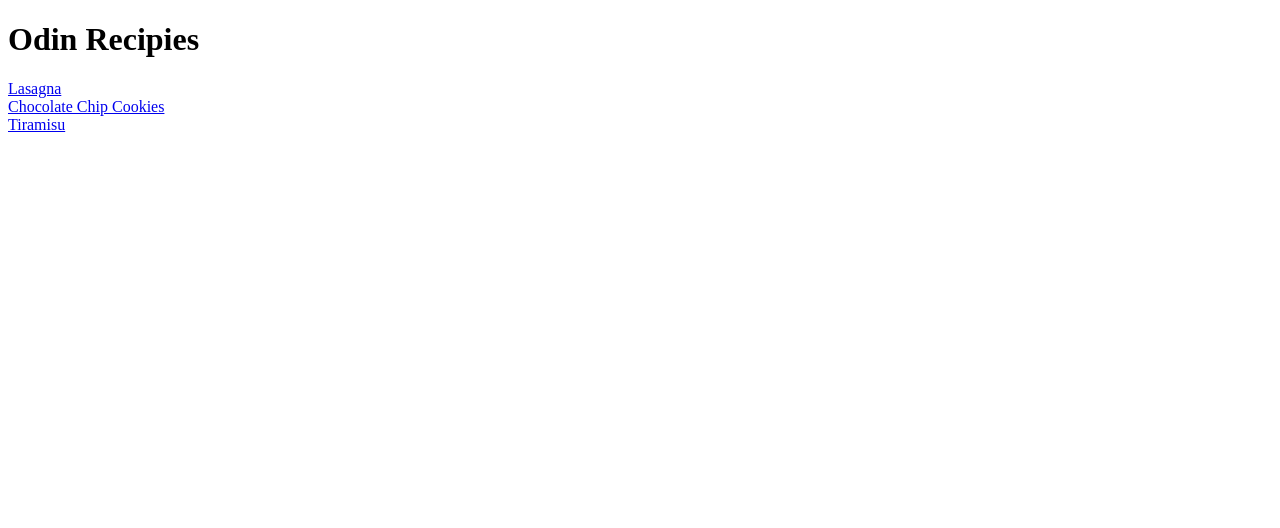
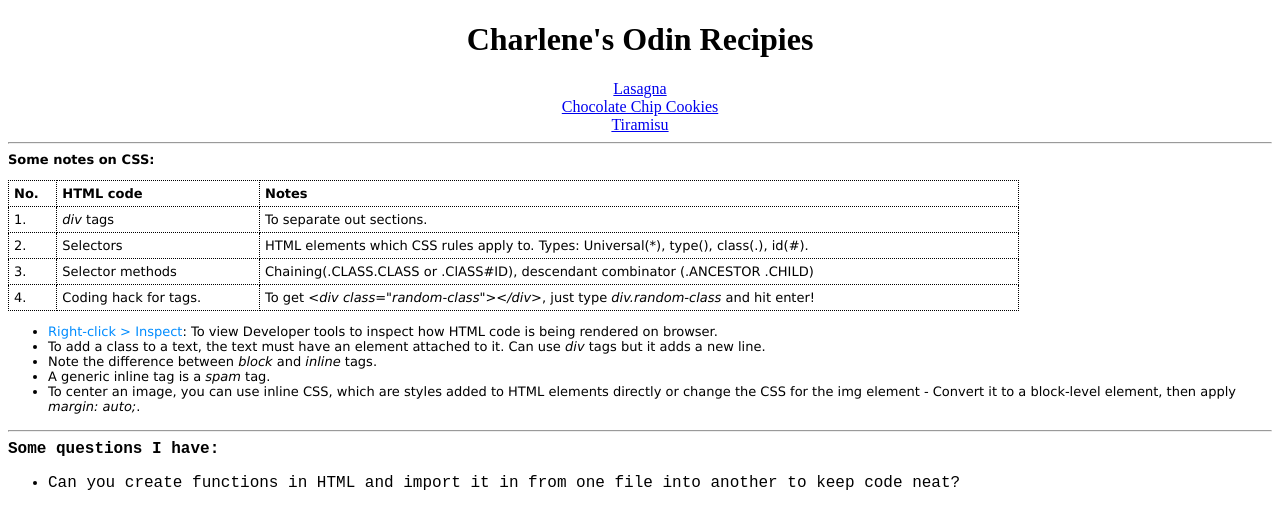
Before and after one commit to leecharlenej/odin-recipes, a plain HTML site: page index.html in a window 1280 px wide. Drawn offline with Linux system fonts and the light colour scheme.

Commit message:
Add CSS.

```diff
--- a/index.html
+++ b/index.html
@@ -2,17 +2,76 @@
 <html>
     <head>
         <meta charset="UTF-8">
-        <title></title>
-
+        <title>Charlene's Odin Recipies</title>
+        <link rel="stylesheet" href="style.css">
     </head>
 
     <body>
-        <h1>Odin Recipies</h1>
-        <a href="recipes/lasagna.html">Lasagna</a>
-        <br>
-        <a href="recipes/chocolatechipcookies.html">Chocolate Chip Cookies</a>
-        <br>
-        <a href="recipes/tiramisu.html">Tiramisu</a>
+
+        <div class="menu">
+            <h1 class="header">Charlene's Odin Recipies</h1>
+            <a href="recipes/lasagna.html">Lasagna</a>
+            <br>
+            <a href="recipes/chocolatechipcookies.html">Chocolate Chip Cookies</a>
+            <br>
+            <a href="recipes/tiramisu.html">Tiramisu</a>
+        </div>
+
+        <hr>
+
+        <div class="notes">
+            <strong>Some notes on CSS:</strong>
+            <p></p>
+            <table style="width: 80%;">
+                <tr>
+                    <th>No.</th>
+                    <th>HTML code</th>
+                    <th>Notes</th>
+                </tr>
+
+                <tr>
+                    <td>1.</td>
+                    <td><em>div</em> tags</td>
+                    <td>To separate out sections.</td>
+                </tr>
+
+                <tr>
+                    <td>2.</td>
+                    <td>Selectors</td>
+                    <td>HTML elements which CSS rules apply to. Types: Universal(*), type(), class(.), id(#).</td>
+                </tr>
+
+                <tr>
+                    <td>3.</td>
+                    <td>Selector methods</td>
+                    <td>Chaining(.CLASS.CLASS or .ClASS#ID), descendant combinator (.ANCESTOR .CHILD)</td>
+                </tr>
+
+                <tr>
+                    <td>4.</td>
+                    <td>Coding hack for tags.</td>
+                    <td>To get <em> &ltdiv class="random-class"&gt;&lt/div&gt;</em>, just type <em>div.random-class</em> and hit enter!</td>
+                </tr>
+
+            </table>
+
+            <ul>
+                <li><span class="instructions">Right-click > Inspect</span>: To view Developer tools to inspect how HTML code is being rendered on browser.</li>
+                <li>To add a class to a text, the text must have an element attached to it. Can use <em>div</em> tags but it adds a new line.</li>
+                <li>Note the difference between <em>block</em> and <em>inline</em> tags.</li>
+                <li>A generic inline tag is a <em>spam</em> tag.</li>
+                <li>To center an image, you can use inline CSS, which are styles added to HTML elements directly or change the CSS for the img element - Convert it to a block-level element, then apply <em>margin: auto;</em>.</li>
+            </ul>
+        </div>
+        <p></p>
+        <hr>
+
+        <div class="questions">
+            <strong>Some questions I have:</strong>
+            <ul>
+                <li>Can you create functions in HTML and import it in from one file into another to keep code neat?</li>
+            </ul>
+        </div>
 
     </body>
 </html>
--- /dev/null
+++ b/style.css
@@ -0,0 +1,42 @@
+table, th, td {
+    border: 1px dotted black;
+    border-collapse: collapse;
+    padding: 5px;
+}
+
+th {
+    text-align: left;
+}
+
+.menu,
+.recipe-header {
+    text-align: center;
+}
+
+.notes{
+    font-size: small;
+    font-family: Verdana, Geneva, Tahoma, sans-serif;
+}
+
+.questions {
+    font-family: 'Courier New', Courier, monospace;
+}
+
+.instructions {
+    color: rgb(0, 140, 255);
+}
+
+img{
+    width: 300px;
+    height: auto;
+    display: block;
+    margin: auto;
+}
+
+.recipe-header {
+    background-color: rgb(121, 164, 245);
+}
+
+.recipe-summary {
+    background-color: rgb(169, 190, 120);
+}
```
Also changed, not shown: recipes/chocolatechipcookies.html (+9 -4 lines), recipes/lasagna.html (+10 -5 lines), recipes/tiramisu.html (+10 -5 lines).
